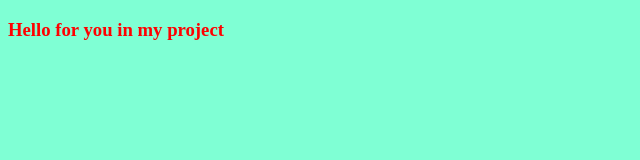
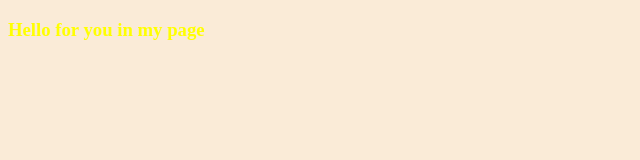
Before and after one commit to omarMSI/myproject, a plain HTML site: page index.html in a window 1280 px wide. Shown: the whole page, without its empty margins (0-640 px from the left). Drawn offline with Linux system fonts and the light colour scheme.

Commit message:
chaing in css and html files

```diff
--- a/index.html
+++ b/index.html
@@ -7,7 +7,7 @@
     <link rel="stylesheet" href="style.css">
 </head>
 <body>
-    <h3>Hello for you in my project</h3>
+    <h3>Hello for you in my page</h3>
     <script src="app.js"></script>
 </body>
 </html>
--- a/style.css
+++ b/style.css
@@ -1,6 +1,6 @@
 body{
-    background-color: aquamarine;
+    background-color: antiquewhite;
     h3 {
-        color: red;
+        color: yellow;
     }
 }
```
